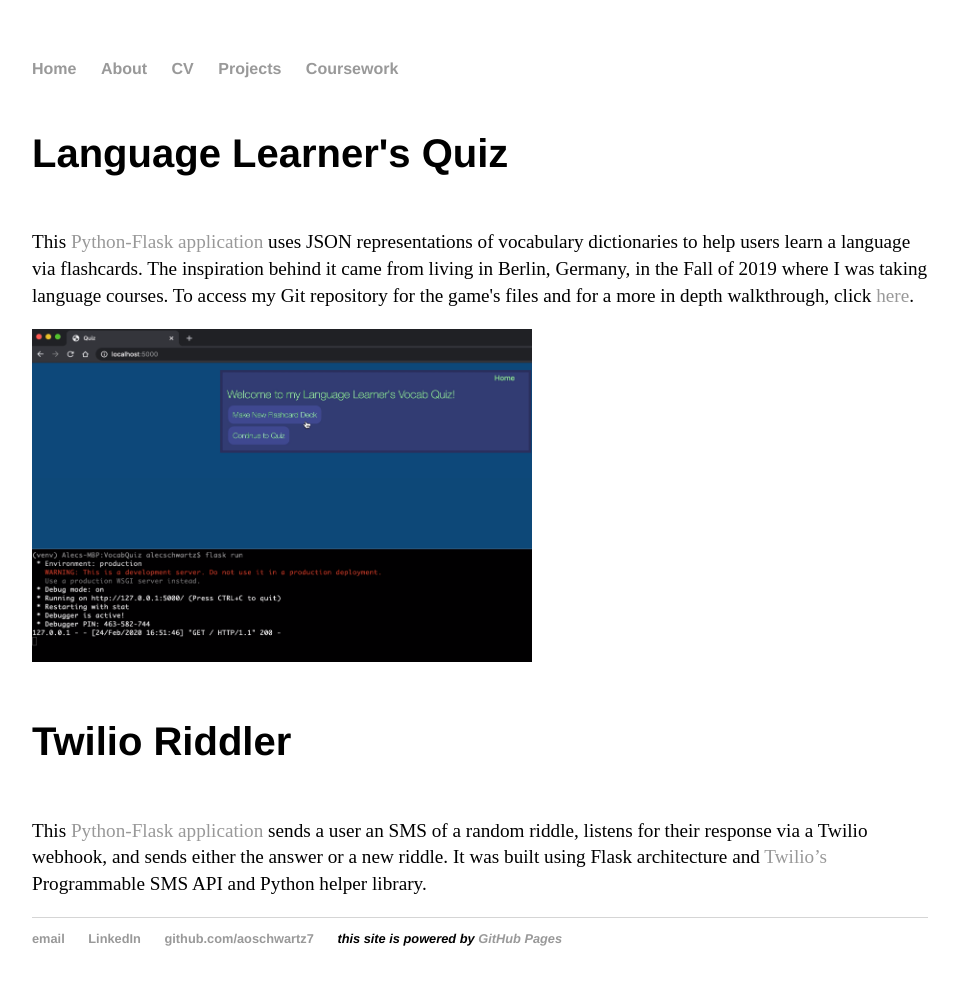
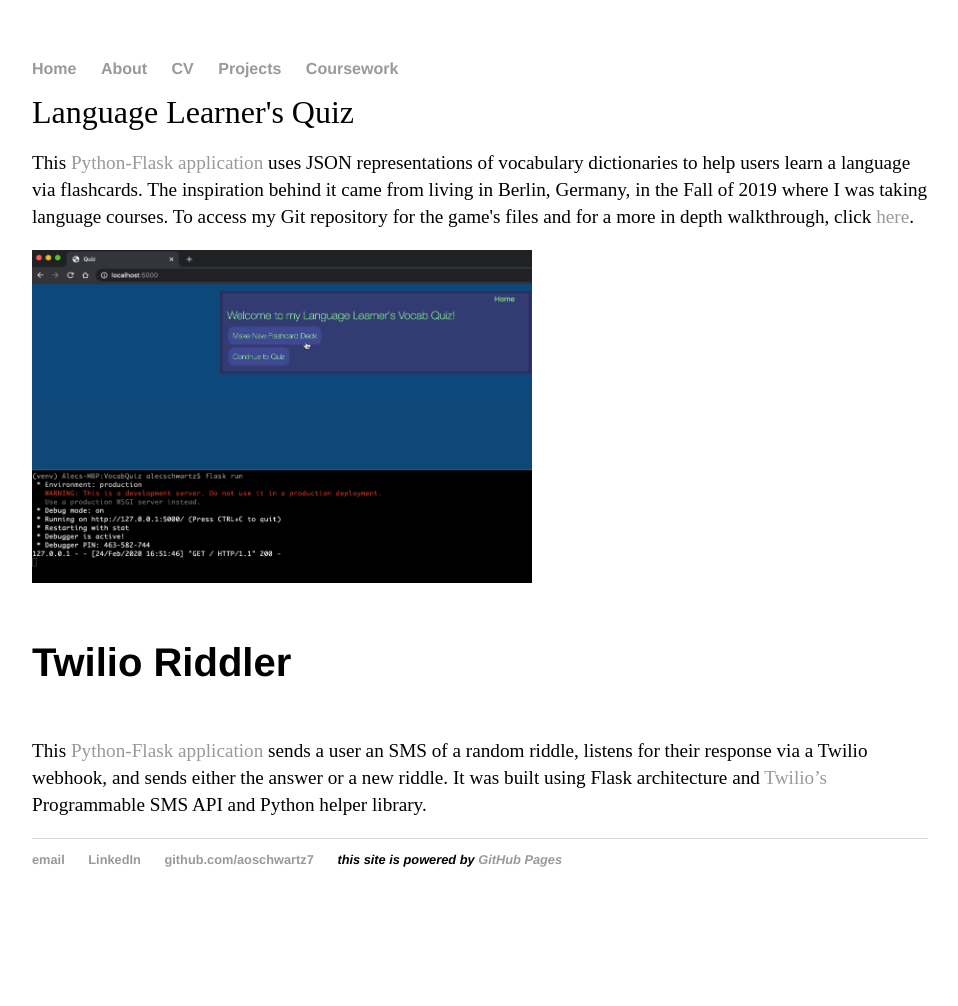
Before and after one commit to aoschwartz7/aoschwartz7.github.io, a Jekyll site: the page built from site/projects.html, in a window 1280 px wide. Shown: the whole page, without its empty margins (160-1118 px from the left). Built offline with Jekyll 4.4.1, drawn with Linux system fonts in a browser that asks for light colours; after the commit the page ends 927 px from its top, so only the background shows below that.

```diff
--- a/site/projects.html
+++ b/site/projects.html
@@ -2,7 +2,7 @@
 layout: default
 title: Alec Schwartz
 ---
-<h4>Language Learner's Quiz</h4>
+<span>Language Learner's Quiz</span>
 <p>
 This <a href="https://github.com/aoschwartz7/LanguageQuiz">Python-Flask application</a>
   uses JSON representations of vocabulary dictionaries to help users learn a language via flashcards.
```
